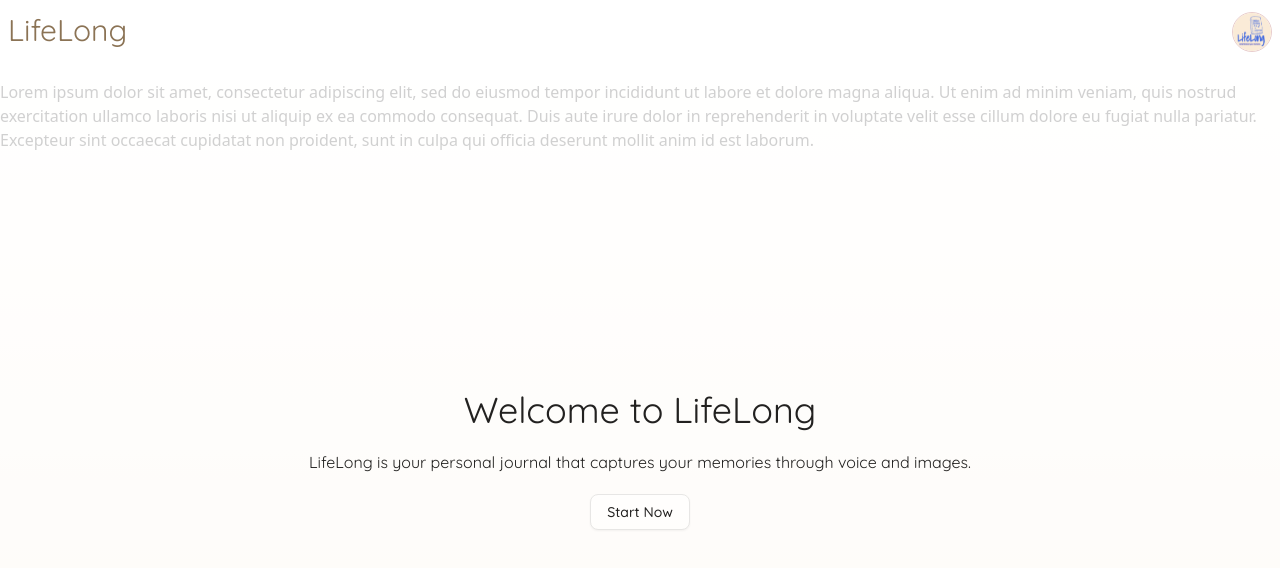
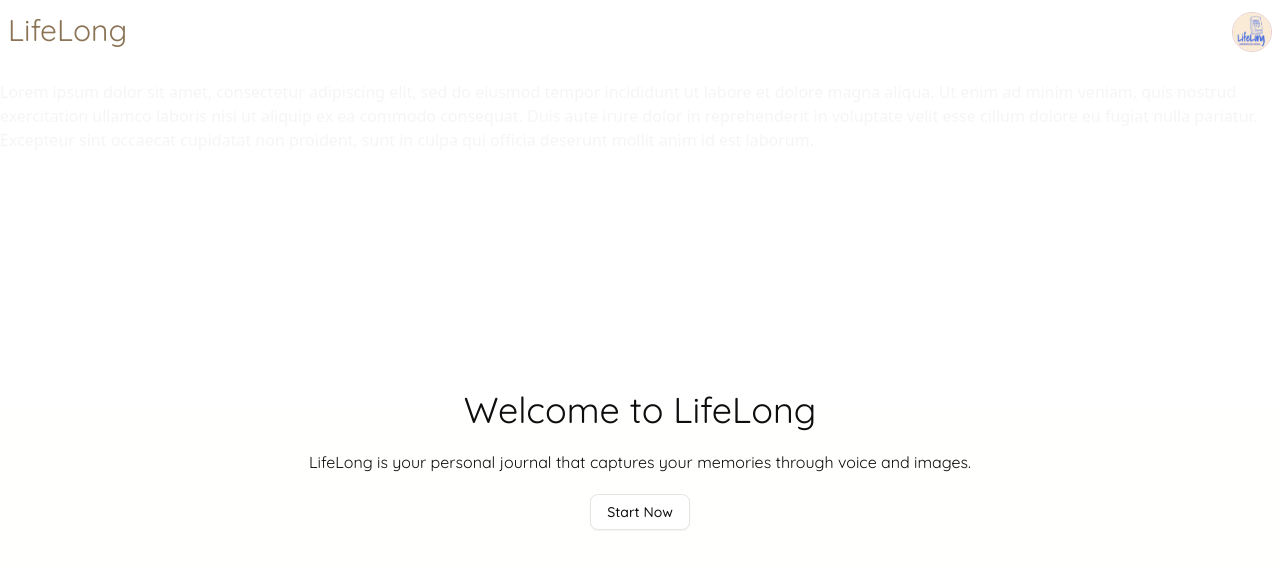
Before and after one commit to TomasMSoares/LifeLong, a Next.js app: page / in a window 1280 px wide. Shown: the top 568 px of the page. Built offline with nearby package versions, Linux system fonts and the light colour scheme.

Commit message:
change opacity

```diff
--- a/src/components/InitialPage.js
+++ b/src/components/InitialPage.js
@@ -4,7 +4,7 @@ import { Button } from '@/components/ui/button';
 
 export default function InitialPage() {
   const [isFading, setIsFading] = useState(false);     // starts false
-  const [opacity, setOpacity] = useState(90);          // starts at 90
+  const [opacity, setOpacity] = useState(98);          // starts at 90
   const [visible, setVisible] = useState(true);        // rendered initially
 
   useEffect(() => {
```
